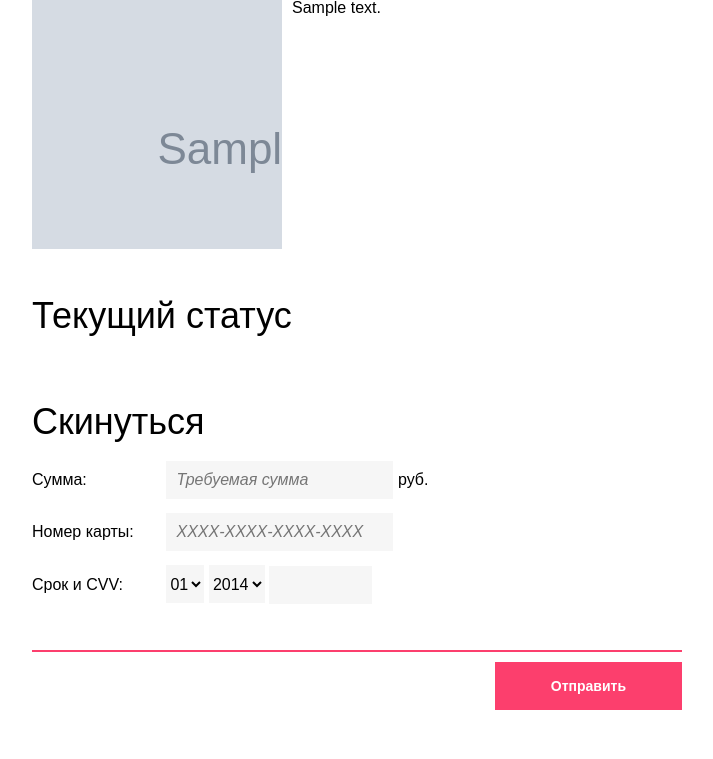
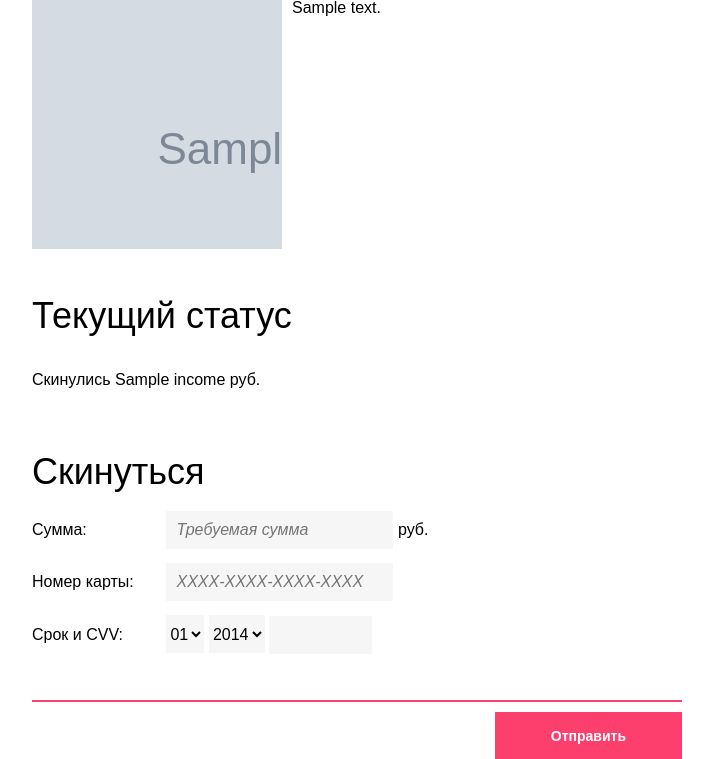
Before and after one commit to octoberry/qiwihack, a Flask app: template templates/event.html in a window 1280 px wide. Shown: the part 208-967 px from the top of the page, without its empty margins (283-996 px from the left). Before the commit the page ends 918 px from the top, so only its background shows below. Run offline with Flask 2, Linux system fonts and the light colour scheme; the template is opened without the code that fills it: most values are stand-ins (such as "Sample title", 1, 10 or a date in 2020); grey boxes marked "Sample" are stand-in pictures; parts of the project's set-up code (start-up, migrations or seed data) failed here and were passed over; some libraries are stand-ins or nearby versions.

Commit message:
расчет того, солько скинулись

```diff
--- a/server.py
+++ b/server.py
@@ -65,6 +65,11 @@ def add_split_event(event_data):
         event_data['split_member_id'] = split_event['members'][0]['id_member']
     return event_data
 
+def get_event_income(event):
+    split_event = splitpay.get_event(event.split_event_id)
+    print split_event
+    return float(event.amount) - float(split_event['members'][0]['credit'])
+
 @app.route('/success/<int:event_id>')
 @db_session
 def success(event_id):
@@ -78,7 +83,7 @@ def success(event_id):
 def event(event_id):
     event = Events.get(id=event_id)
     event.url = url_for('event', event_id=event_id, _external=True)
-    return render_template('event.html', event=event)
+    return render_template('event.html', event=event, income=get_event_income(event))
 
 
 @app.route('/upload', methods=['POST'])
--- a/splitpay.py
+++ b/splitpay.py
@@ -23,7 +23,11 @@ def add_event(amount, card_number, owner_name, members):
         'members': members
     }
     r = _post('/addEvent', data)
-    print r.content
+    return r.json()
+
+def get_event(event_id):
+    data = {'id_event': event_id}
+    r = _post('/getEvent', data)
     return r.json()
 
 def _post(uri, data):
@@ -42,4 +46,5 @@ if __name__ == '__main__':
         owner_name='Andrey Pachay',
         members=[{'name': 'Andrey Zakharov', 'credit': '100', 'debit': '0', 'tel_number': '79032930205'}]
     )
+    event = get_event(event['id_event'])
     print event
--- a/templates/event.html
+++ b/templates/event.html
@@ -13,7 +13,7 @@
 <h2 class="title-h2">Текущий статус</h2>
 <div class="spacer"></div>
 <div class="donate-value">
-
+    <p>Скинулись {{ income }} руб.</p>
 </div>
 <div class="spacer spacer--big"></div>
 <h2 class="title-h2">Скинуться</h2>
```
